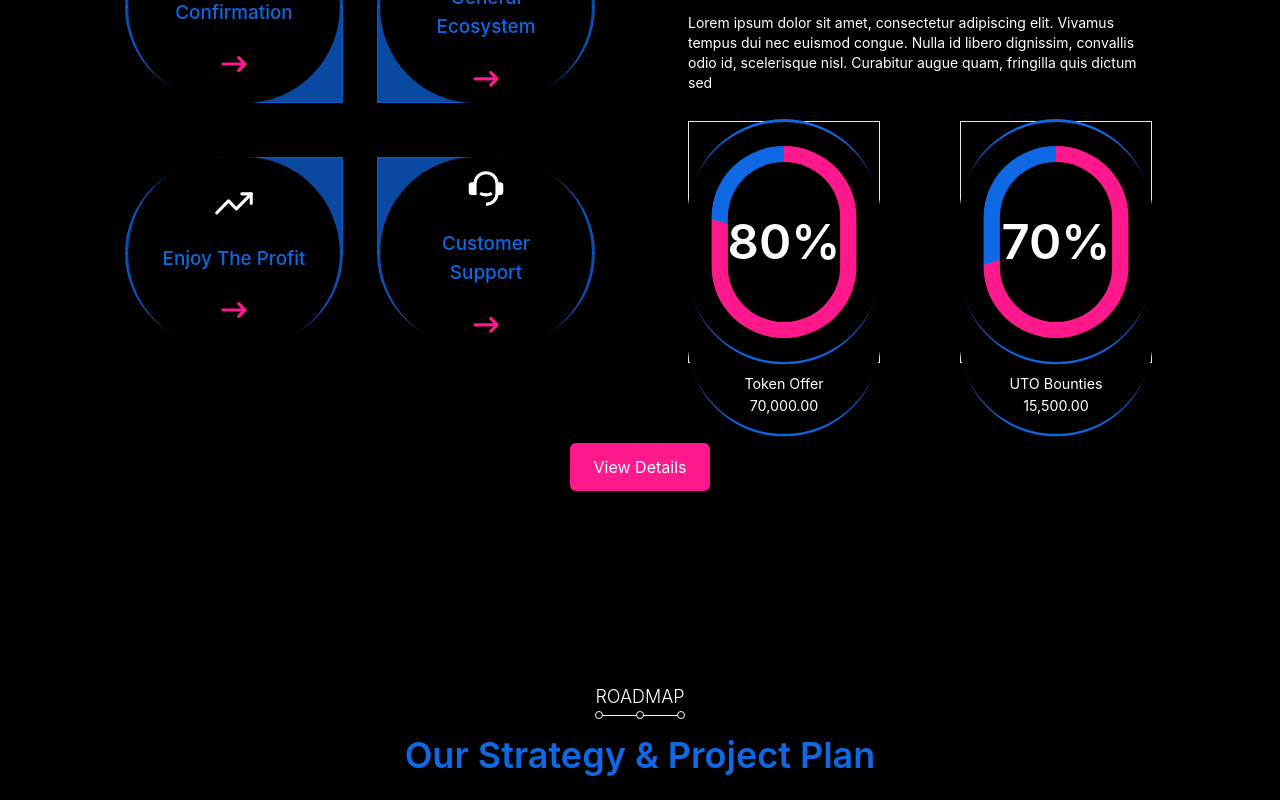
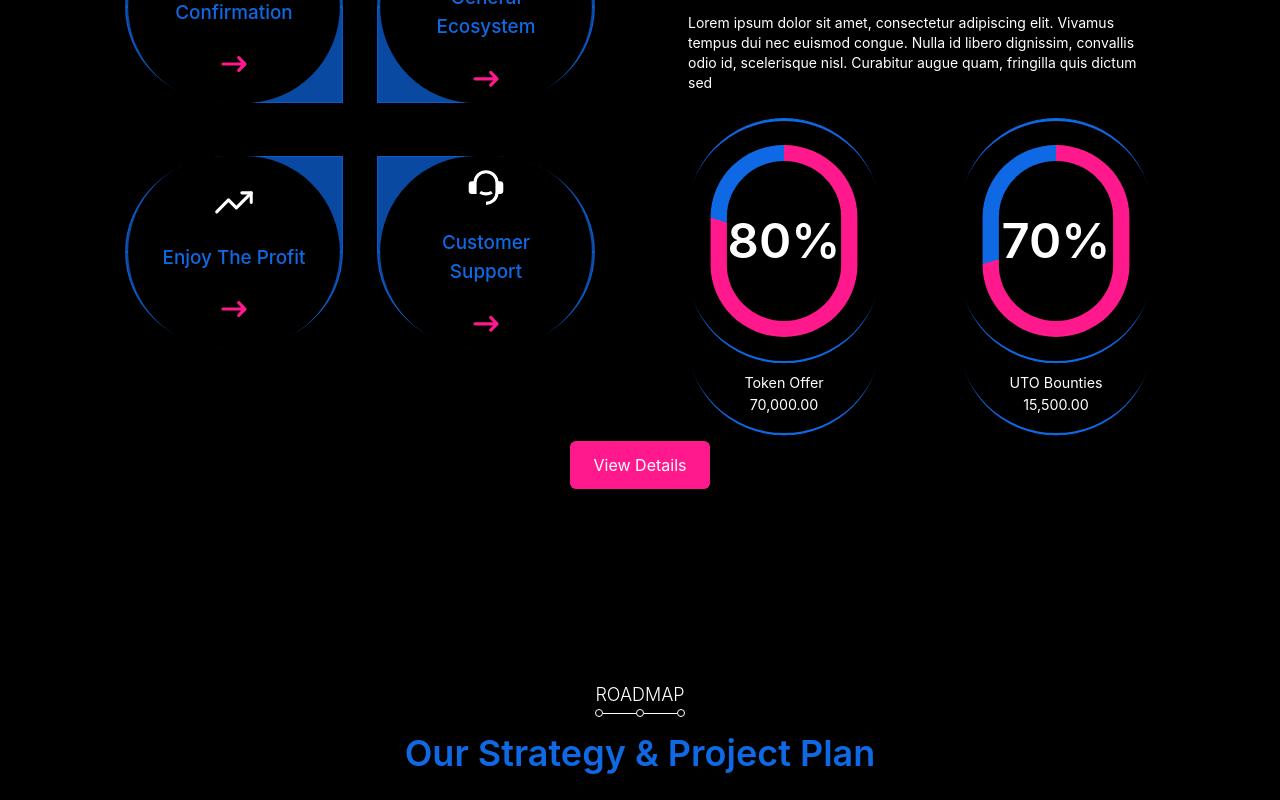
Before and after one commit to mmesomasaint/crypto-templates, a Next.js app: page /templates/crypto-invest in a window 1280 px wide. Shown: the part 2500-3300 px from the top of the page. Built offline with nearby package versions, Linux system fonts and the light colour scheme.

Commit message:
Fix: Remove unnecessary border

```diff
--- a/pages/templates/crypto-invest/index.js
+++ b/pages/templates/crypto-invest/index.js
@@ -534,7 +534,7 @@ export default function Home() {
                     augue quam, fringilla quis dictum sed
                   </p>
                   <div className='flex flex-wrap justify-evenly sm:flex-none sm:grid sm:grid-cols-2 gap-y-20 sm:gap-20 sm:place-items-stretch'>
-                    <div className='w-[14rem] sm:w-auto p-7 md:p-14 lg:p-0 border'>
+                    <div className='w-[14rem] sm:w-auto p-7 md:p-14 lg:p-0'>
                       <div className='relative'>
                         <div className='relative flex flex-col z-20 gap-10 h-[15rem]'>
                           <div className='flex flex-grow justify-start items-center gap-0'>
@@ -575,7 +575,7 @@ export default function Home() {
                         </div>
                       </div>
                     </div>
-                    <div className='w-[14rem] sm:w-auto p-7 sm:p-7 md:p-14 lg:p-0 border'>
+                    <div className='w-[14rem] sm:w-auto p-7 sm:p-7 md:p-14 lg:p-0'>
                       <div className='relative'>
                         <div className='relative flex flex-col z-20 gap-10 h-[15rem]'>
                           <div className='flex flex-grow justify-start items-center gap-0'>
```
